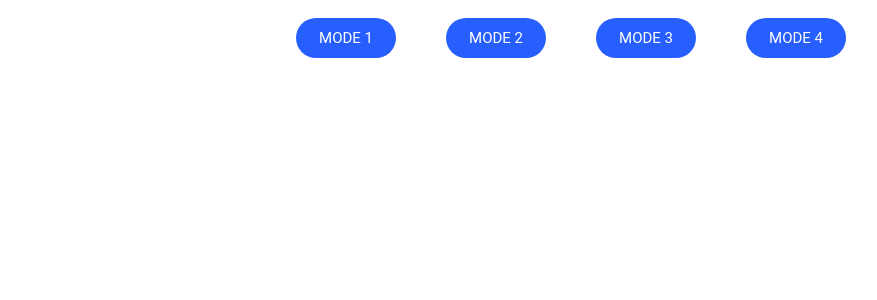
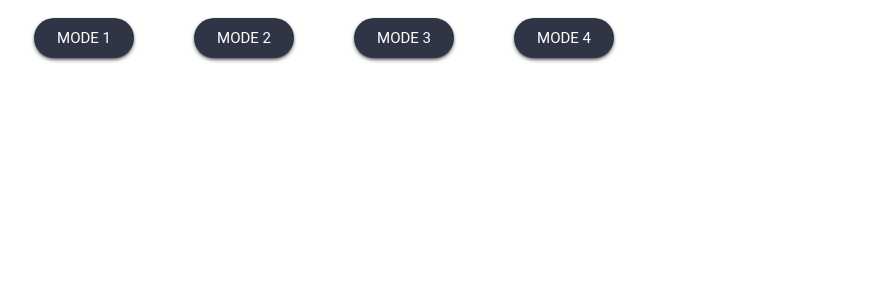
Before and after one commit to antihypnt/chemRnE, a React app in the folder my-rne-app/: page / in a window 1280 px wide. Shown: the top 300 px of the page, without its empty margins (69-946 px from the left). Built offline with nearby package versions, Linux system fonts and the light colour scheme.

Commit message:
CSS 포기함

```diff
--- a/my-rne-app/index.html
+++ b/my-rne-app/index.html
@@ -5,7 +5,7 @@
   <!-- https://developer.mozilla.org/en-US/docs/Web/HTTP/CSP -->
   <meta http-equiv="Content-Security-Policy" content="default-src 'self'; script-src 'self'">
   <meta http-equiv="X-Content-Security-Policy" content="default-src 'self'; script-src 'self'">
-  <title>Hello World!</title>
+  <title>mini UV-vis</title>
 </head>
 <body>
 <div id="root"></div>
--- a/my-rne-app/src/js/App.js
+++ b/my-rne-app/src/js/App.js
@@ -1,23 +1,28 @@
 import React from 'react';
+import {useState} from 'react';
 
 export default function App() {
 
-    // CSS 안돼서 포기함
+    // 스타일 영역 (CSS 안돼서 포기함)
     const buttonStyle = {
         width: "100px",
         height: "40px",
-        background: "#275efe",
+        background: "#2F3545",
         color: "#fff",
+        boxShadow: "0 2px 4px -1px #151924",
         fontSize: "15px",
         fontFamily: "Roboto",
         display: "inline-block",
         borderRadius: "30px",
         border: "none",
-        margin: "10px 25px 0px 25px"
+        margin: "10px 30px 0px 30px"
     }
 
     const divStyle = {
-        textAlign: "center"
+        width: "770px",
+        height: "520px",
+        textAlign: "center",
+        background: "#FFF"
     }
 
     return(
```
Also changed, not shown: 2 other files (tests, documents, lock files or other folders).
